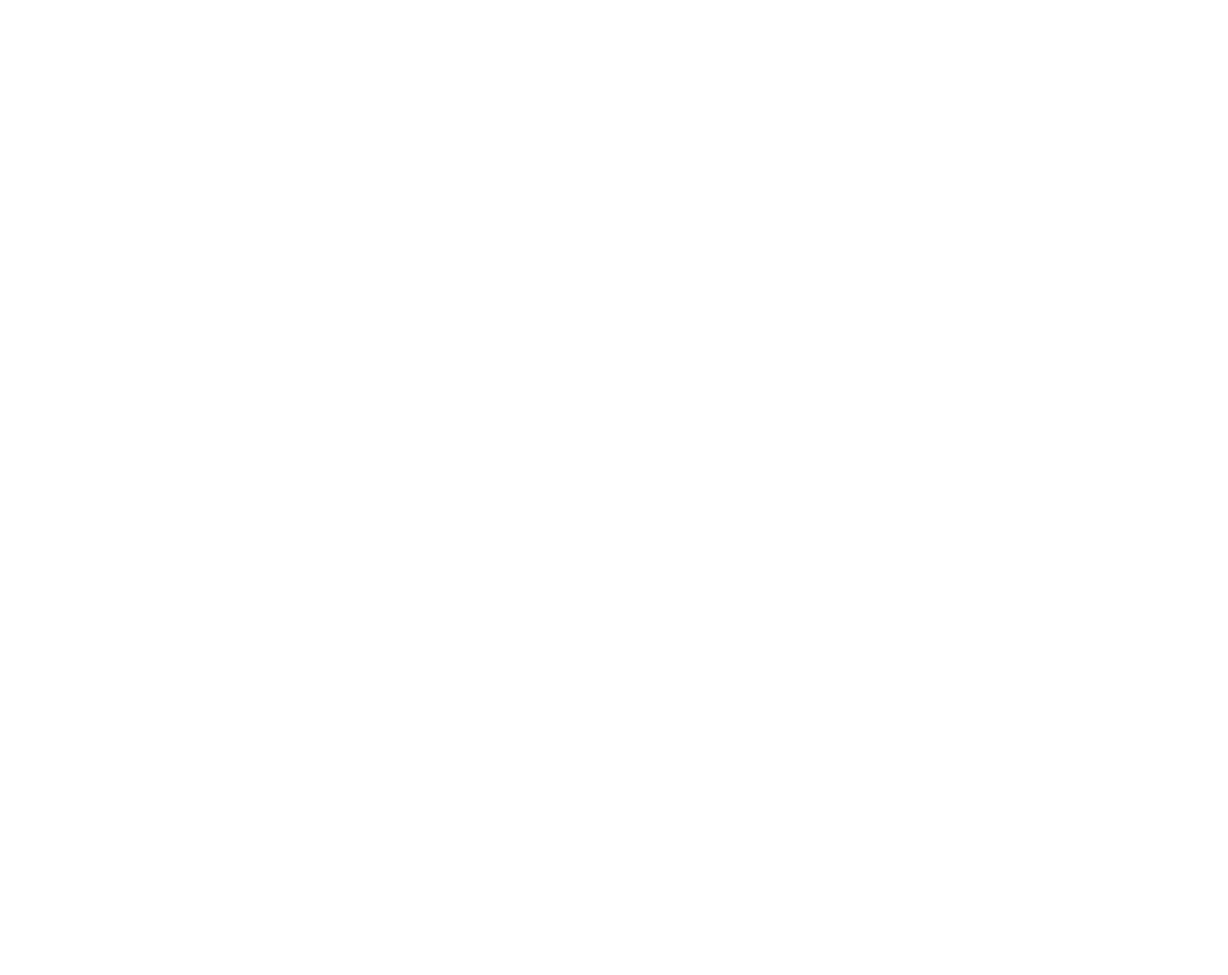
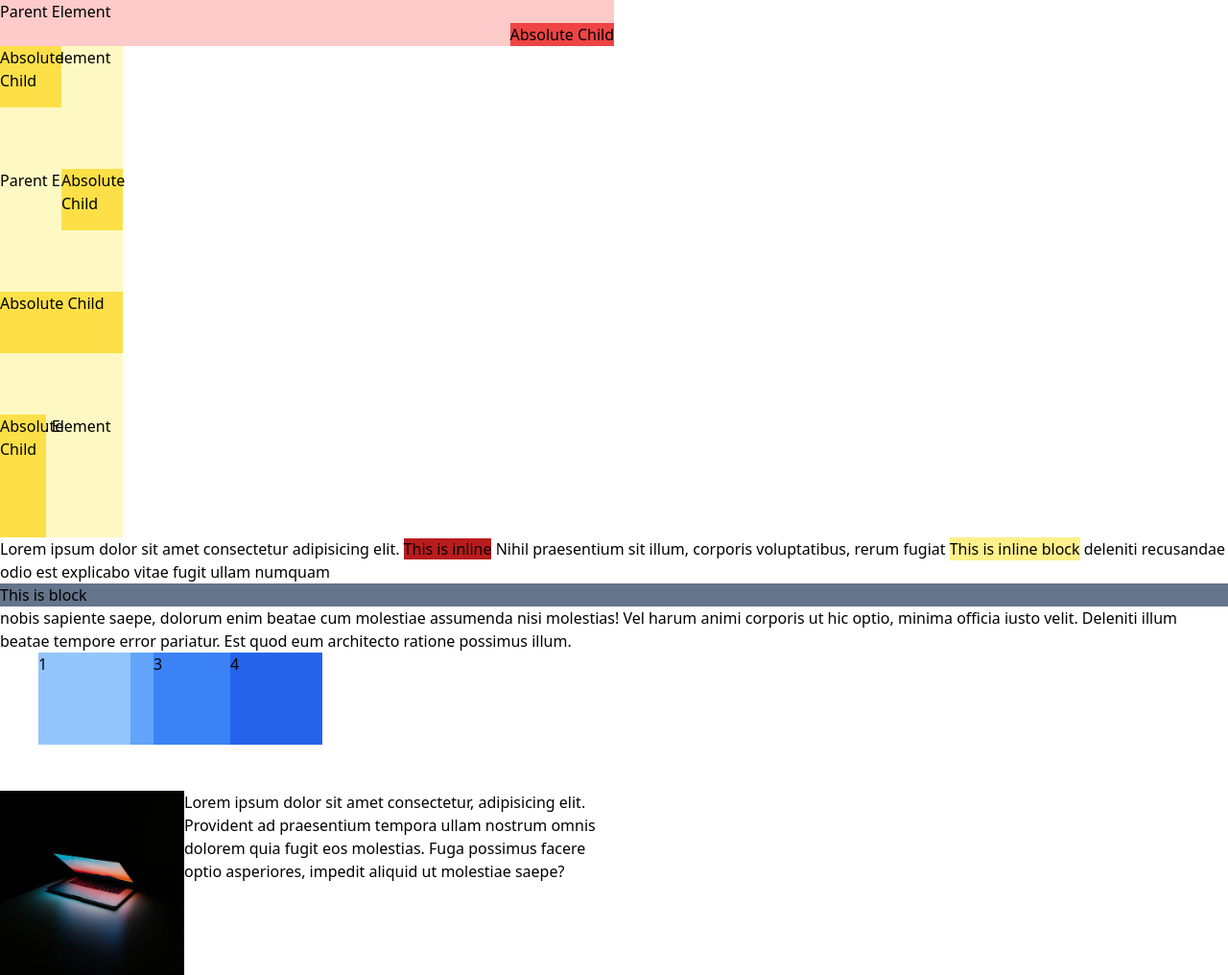
Before and after one commit to izukanjisinks/Tailwind-CSS, a plain HTML site: page 06-layout-position/index.html in a window 1280 px wide. Shown: the whole page at 96% size. Before the commit the page ends 800 px from the top, so only its background shows below. Drawn offline with nearby package versions, Linux system fonts and the light colour scheme.

Commit message:
positioning elements

```diff
--- a/06-layout-position/index.html
+++ b/06-layout-position/index.html
@@ -9,28 +9,74 @@
   </head>
   <body>
     <!-- Positioning -->
+     <div class="relative w-1/2 h-12 bg-red-200">
+      <p>Parent Element</p>
+      <div class="absolute bottom-0 right-0 bg-red-500">
+        <p>Absolute Child</p>
+      </div>
+     </div>
 
     <!-- Top left corner -->
-
+<div class="relative w-32 h-32 bg-yellow-100">
+      <p>Parent Element</p>
+      <div class="absolute h-16 w-16 left-0 top-0 bg-yellow-300">
+        <p>Absolute Child</p>
+      </div>
+     </div>
     <!-- Top right corner -->
+     <div class="relative w-32 h-32 bg-yellow-100">
+      <p>Parent Element</p>
+      <div class="absolute h-16 w-16 right-0 top-0 bg-yellow-300">
+        <p>Absolute Child</p>
+      </div>
+     </div>
 
     <!-- Bottom left corner -->
 
     <!-- Bottom right corner -->
 
     <!-- Span top edge -->
+      <div class="relative w-32 h-32 bg-yellow-100">
+      <p>Parent Element</p>
+      <div class="absolute h-16 inset-x-0 top-0 bg-yellow-300">
+        <p>Absolute Child</p>
+      </div>
+     </div>
 
     <!-- Span left edge -->
+     <div class="relative w-32 h-32 bg-yellow-100">
+      <p>Parent Element</p>
+      <div class="absolute w-12 inset-y-0 left-0 bg-yellow-300">
+        <p>Absolute Child</p>
+      </div>
+     </div>
 
     <!-- Span right edge -->
 
     <!-- Span bottom edge -->
 
     <!-- Display Classes -->
+     <div>Lorem ipsum dolor sit amet consectetur adipisicing elit.
+      <span class="inline bg-red-700">This is inline</span> Nihil praesentium sit illum, corporis voluptatibus, rerum fugiat
+       <spann class="inline-block bg-yellow-200">This is inline block </spann> deleniti recusandae odio est explicabo vitae fugit ullam numquam
+       <span class="block bg-slate-500">This is block</span> nobis sapiente saepe, dolorum enim beatae cum molestiae assumenda
+        <span class="hidden">This is hidden</span> nisi molestias! Vel harum animi corporis ut hic optio, minima
+         officia iusto velit. Deleniti illum beatae tempore error pariatur.
+         Est quod eum architecto ratione possimus illum.</div>
 
     <!-- Z-Index -->
+      <div class="relative h-36">
+        <div class="absolute left-10 w-24 h-24 bg-blue-300 z-40">1</div>
+        <div class="absolute left-20 w-24 h-24 bg-blue-400">2</div>
+        <div class="absolute left-40 w-24 h-24 bg-blue-500 z-20">3</div>
+        <div class="absolute left-60 w-24 h-24 bg-blue-600 z-30">4</div>
+      </div>
+    <!-- Floats -->
 
-    <!-- Floats -->
+    <div class="w-1/2">
+      <img class="h-48 w-48 float-left"  src="../assets/img/img1.jpg" alt="">
+      <p>Lorem ipsum dolor sit amet consectetur, adipisicing elit. Provident ad praesentium tempora ullam nostrum omnis dolorem quia fugit eos molestias. Fuga possimus facere optio asperiores, impedit aliquid ut molestiae saepe?</p>
+    </div>
   </body>
 </html>
 
```
